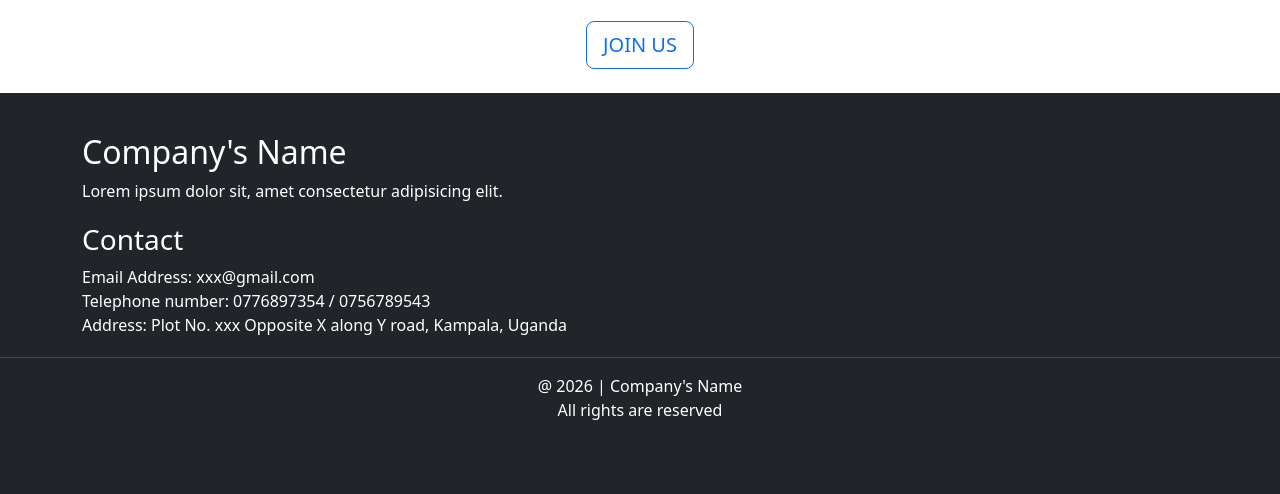
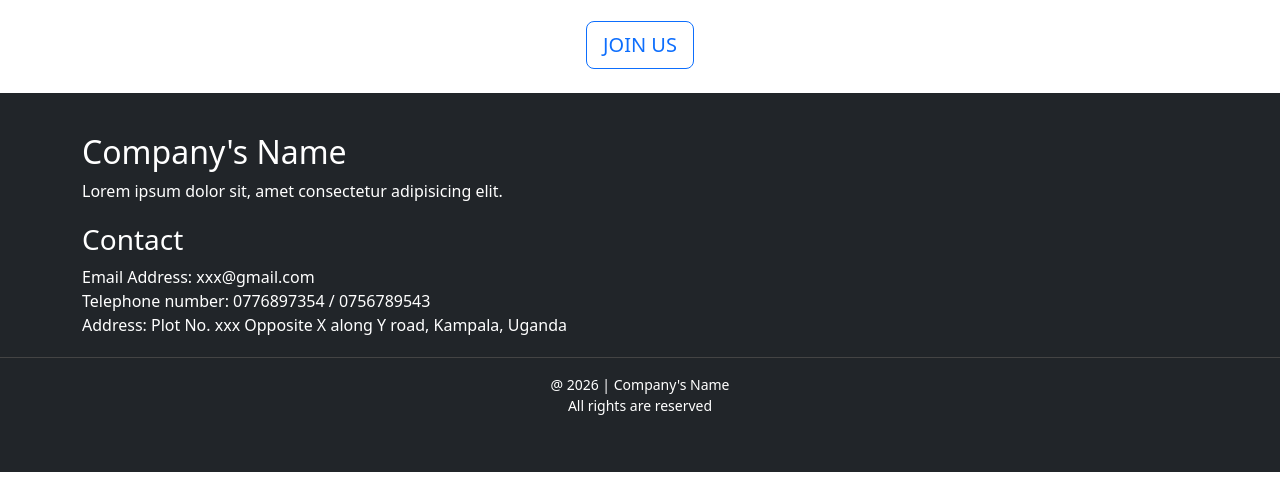
Before and after one commit to Arokrokie/step_style, a plain HTML site: page html/index.html in a window 1280 px wide. Shown: the part 841-1335 px from the top of the page. After the commit the page ends 1313 px from the top, so only its background shows below. Drawn offline with Linux system fonts and the light colour scheme.

Commit message:
css addition

```diff
--- a/css/css/footer.css
+++ b/css/css/footer.css
@@ -1,3 +1,16 @@
+html, body {
+  height: 100%;
+}
+
+body {
+  min-height: 100vh;
+  display: flex;
+  flex-direction: column;
+}
+
+main {
+  flex: 1;
+}
 .footer-fluid {
   background-color: #212529;
   color: white;
@@ -12,3 +25,7 @@
   border-top: 1px solid #444;
   margin-top: 20px;
 }
+.footer-bottom p {
+  margin: 0;
+  font-size: 14px;
+}
```
